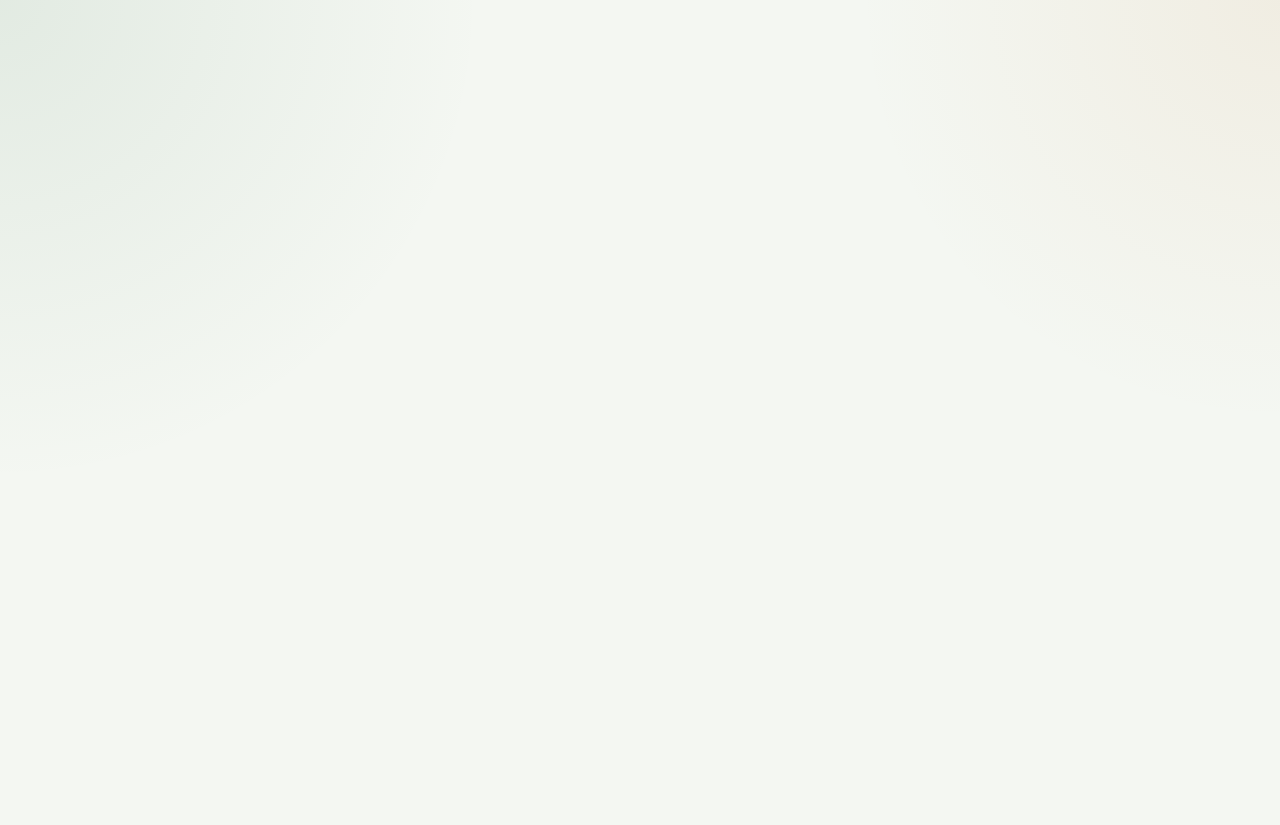
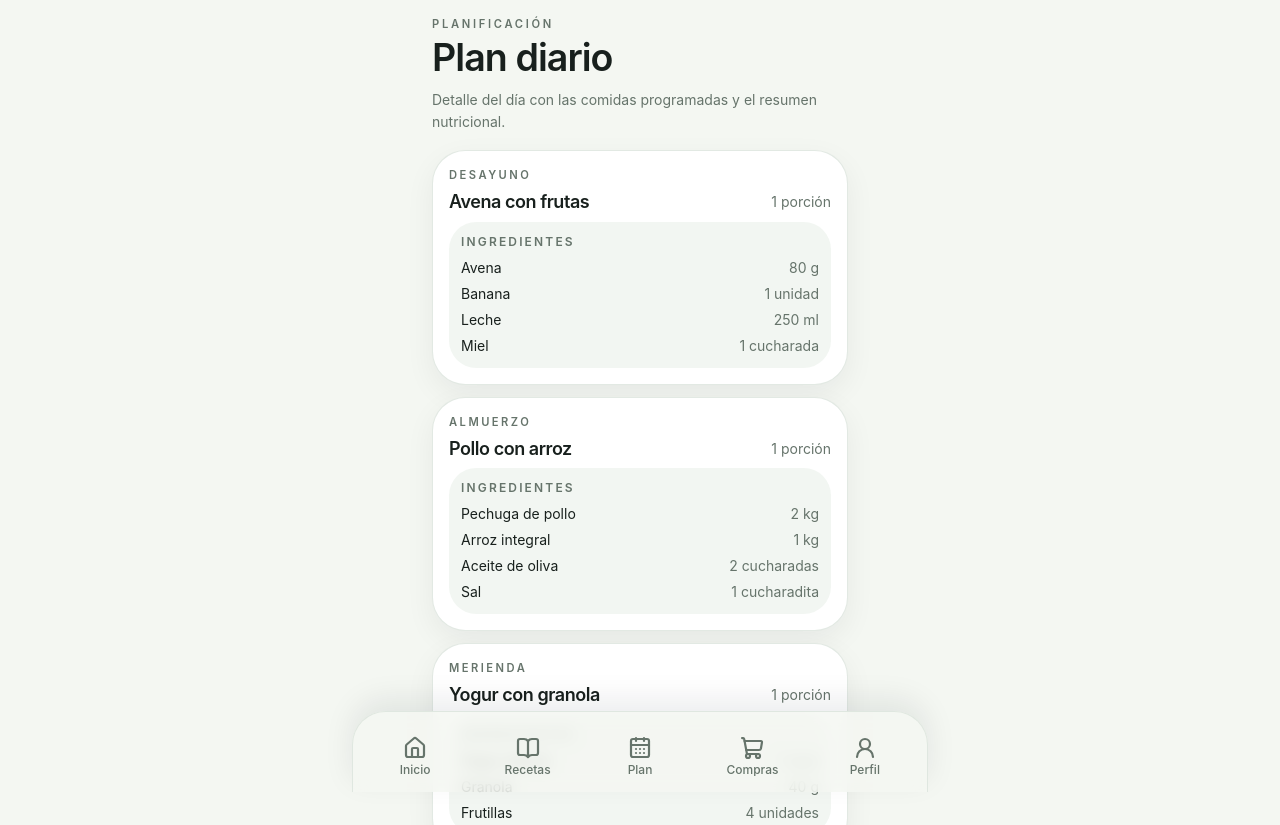
Before and after one commit to Enri3/nutriapp, a React (Vite) app: page /plan_diario in a window 1280 px wide. Before the commit this address had no page. Shown: the top 825 px of the page. Before the commit the page ends 800 px from the top, so only its background shows below. Built offline with nearby package versions, Linux system fonts and the light colour scheme.

Commit message:
plan diario y semanal actualizados

```diff
--- a/src/components/planificacion/comida_card.tsx
+++ b/src/components/planificacion/comida_card.tsx
@@ -23,19 +23,19 @@ export default function TarjetaComida({
 }: TarjetaComidaProps) {
   return (
     <Link to={`/recetas/${receta_id}`}>
-      <Card size="sm" className="border-border/70 shadow-[0_10px_30px_rgba(15,23,42,0.06)]">
-        <CardContent className="space-y-3 p-4">
+      <Card size="sm" className="mt-3 p-4 border-border/70 shadow-[0_10px_30px_rgba(15,23,42,0.06)]">
+        <CardContent className="space-y-2 p-0">
           <p className="text-[0.7rem] font-semibold uppercase tracking-[0.22em] text-muted-foreground">
             {tipoComida}
           </p>
-
-          <h3 className="text-lg font-semibold leading-tight text-balance">
-            {nombreReceta}
-          </h3>
-
-          <p className="text-sm text-muted-foreground">
-            {porciones} porciones
-          </p>
+          <div className="flex items-center justify-between gap-3">
+            <h3 className="text-lg font-semibold leading-tight text-balance">
+              {nombreReceta}
+            </h3>
+            <p className="text-sm text-muted-foreground">
+              {porciones} {porciones === 1 ? "porción" : "porciones"}
+            </p>
+          </div>
 
           <div className="space-y-2 rounded-2xl bg-muted/60 p-3">
             <p className="text-xs font-semibold uppercase tracking-[0.18em] text-muted-foreground">
--- /dev/null
+++ b/src/components/recetas/alternatias.tsx
@@ -0,0 +1,32 @@
+import { Link } from "react-router-dom";
+
+interface AlternativaReceta {
+  id: number;
+  nombre: string;
+}
+
+interface AlternativasRecetaProps {
+  recetas: AlternativaReceta[];
+}
+
+export default function AlternativasReceta({
+  recetas,
+}: AlternativasRecetaProps) {
+  return (
+    <div className="space-y-2">
+      {recetas.map((receta) => (
+        <Link
+          key={receta.id}
+          to={`/recetas/${receta.id}`}
+          className="flex items-center justify-between rounded-lg border border-border/60 px-4 py-3 transition-colors hover:bg-muted/50"
+        >
+          <span>{receta.nombre}</span>
+
+          <span className="text-muted-foreground">
+            →
+          </span>
+        </Link>
+      ))}
+    </div>
+  );
+}
--- a/src/components/ui/accordion.tsx
+++ b/src/components/ui/accordion.tsx
@@ -33,7 +33,7 @@ function AccordionTrigger({
       <AccordionPrimitive.Trigger
         data-slot="accordion-trigger"
         className={cn(
-          "group/accordion-trigger relative flex flex-1 items-start justify-between rounded-md border border-transparent py-4 text-left text-sm font-medium transition-all outline-none hover:underline focus-visible:border-ring focus-visible:ring-3 focus-visible:ring-ring/50 focus-visible:after:border-ring aria-disabled:pointer-events-none aria-disabled:opacity-50 **:data-[slot=accordion-trigger-icon]:ml-auto **:data-[slot=accordion-trigger-icon]:size-4 **:data-[slot=accordion-trigger-icon]:text-muted-foreground",
+          "group/accordion-trigger relative flex flex-1 items-start justify-between rounded-md border border-transparent py-4 text-left text-sm font-medium transition-all outline-none focus-visible:border-ring focus-visible:ring-3 focus-visible:ring-ring/50 focus-visible:after:border-ring aria-disabled:pointer-events-none aria-disabled:opacity-50 **:data-[slot=accordion-trigger-icon]:ml-auto **:data-[slot=accordion-trigger-icon]:size-4 **:data-[slot=accordion-trigger-icon]:text-muted-foreground",
           className
         )}
         {...props}
@@ -59,7 +59,7 @@ function AccordionContent({
     >
       <div
         className={cn(
-          "h-(--accordion-panel-height) pt-0 pb-4 data-ending-style:h-0 data-starting-style:h-0 [&_a]:underline [&_a]:underline-offset-3 [&_a]:hover:text-foreground [&_p:not(:last-child)]:mb-4",
+          "h-(--accordion-panel-height) pt-0 pb-4 data-ending-style:h-0 data-starting-style:h-0 [&_p:not(:last-child)]:mb-4",
           className
         )}
       >
--- a/src/mocks/plan_diario.mock.ts
+++ b/src/mocks/plan_diario.mock.ts
@@ -40,3 +40,65 @@ export const comidas_dia_mock = [
     ingredientes: recetaMock2.ingredientes,
   },
 ];
+
+export const comidas_dia_mock2 = [
+  {
+    receta_id: 1,
+    tipo_comida: "Desayuno",
+    nombre_receta: "Avena con frutas",
+    porciones: 1,
+    ingredientes: [
+      { nombre: "Avena", cantidad: 80, unidad: "g" },
+      { nombre: "Banana", cantidad: 1, unidad: "unidad" },
+      { nombre: "Leche", cantidad: 250, unidad: "ml" },
+      { nombre: "Miel", cantidad: 1, unidad: "cucharada" },
+    ],
+  },
+  {
+    receta_id: 2,
+    tipo_comida: recetaMock1.categoria,
+    nombre_receta: recetaMock1.nombre,
+    porciones: 1,
+    ingredientes: recetaMock1.ingredientes,
+  },
+  {
+    receta_id: 3,
+    tipo_comida: "Merienda",
+    nombre_receta: "Yogur con granola",
+    porciones: 1,
+    ingredientes: [
+      { nombre: "Yogur natural", cantidad: 1, unidad: "vaso" },
+      { nombre: "Granola", cantidad: 40, unidad: "g" },
+      { nombre: "Frutillas", cantidad: 4, unidad: "unidades" },
+    ],
+  },
+];
+
+export const comidas_dia_mock3 = [
+  {
+    receta_id: 1,
+    tipo_comida: "Desayuno",
+    nombre_receta: "Avena con frutas",
+    porciones: 1,
+    ingredientes: [
+      { nombre: "Avena", cantidad: 80, unidad: "g" },
+      { nombre: "Banana", cantidad: 1, unidad: "unidad" },
+      { nombre: "Leche", cantidad: 250, unidad: "ml" },
+      { nombre: "Miel", cantidad: 1, unidad: "cucharada" },
+    ],
+  },
+  {
+    receta_id: 2,
+    tipo_comida: recetaMock1.categoria,
+    nombre_receta: recetaMock1.nombre,
+    porciones: 1,
+    ingredientes: recetaMock1.ingredientes,
+  },
+  {
+    receta_id: 3,
+    tipo_comida: recetaMock2.categoria,
+    nombre_receta: recetaMock2.nombre,
+    porciones: 1,
+    ingredientes: recetaMock2.ingredientes,
+  },
+];
--- a/src/mocks/planificacion.mock.ts
+++ b/src/mocks/planificacion.mock.ts
@@ -1,4 +1,4 @@
-import { comidas_dia_mock } from "@/mocks/plan_diario.mock";
+import { comidas_dia_mock, comidas_dia_mock2, comidas_dia_mock3 } from "@/mocks/plan_diario.mock";
 
 export const semana_mock = [
   {
@@ -14,7 +14,7 @@ export const semana_mock = [
   {
     dia: "Miércoles",
     cantidad_comidas: 3,
-    comidas: comidas_dia_mock,
+    comidas: comidas_dia_mock2,
   },
   {
     dia: "Jueves",
@@ -29,7 +29,7 @@ export const semana_mock = [
   {
     dia: "Sábado",
     cantidad_comidas: 3,
-    comidas: comidas_dia_mock,
+    comidas: comidas_dia_mock3,
   },
   {
     dia: "Domingo",
--- a/src/mocks/recetas.mock.ts
+++ b/src/mocks/recetas.mock.ts
@@ -13,6 +13,27 @@ export const recetasMock = [
     tiempoPreparacion: 15,
     dificultad: "Fácil",
   },
+  {
+    id: 3,
+    nombre: "Sopa de verduras",
+    categoria: "Almuerzo",
+    tiempoPreparacion: 30,
+    dificultad: "Fácil",
+  },
+  {
+    id: 4,
+    nombre: "Tacos de pescado",
+    categoria: "Cena",
+    tiempoPreparacion: 20,
+    dificultad: "Fácil",
+  },
+  {
+    id: 5,
+    nombre: "Pasta al pesto",
+    categoria: "Almuerzo",
+    tiempoPreparacion: 25,
+    dificultad: "Fácil",
+  }
 ];
 
 export const recetaMock1 = {
--- a/src/pages/inicio/inicio_page.tsx
+++ b/src/pages/inicio/inicio_page.tsx
@@ -44,6 +44,7 @@ export default function InicioPage() {
           </div>
 
           <ComidaCard
+            receta_id={comidas_dia_mock[1].receta_id}
             tipoComida={comidas_dia_mock[1].tipo_comida}
             nombreReceta={comidas_dia_mock[1].nombre_receta}
             porciones={comidas_dia_mock[1].porciones}
--- a/src/pages/planificacion/plan_semanal_page.tsx
+++ b/src/pages/planificacion/plan_semanal_page.tsx
@@ -3,6 +3,8 @@ import { Link } from "react-router-dom";
 import DiaCard from "@/components/planificacion/dia_card";
 import EncabezadoPagina from "@/components/headers/page_header";
 import { semana_mock } from "@/mocks/planificacion.mock";
+import { Accordion, AccordionContent, AccordionItem, AccordionTrigger } from "@/components/ui/accordion";
+import { Card } from "@/components/ui/card";
 
 export default function PlanSemanalPage() {
   return (
@@ -18,22 +20,42 @@ export default function PlanSemanalPage() {
         }
       />
 
-      <section className="grid gap-3">
+      <section className="space-y-3">
         {semana_mock.map((dia) => (
-          <Link
-            key={dia.dia}
-            to="/plan_diario"
-            state={{ dia, comidaDia: dia.comidas }}
-            className="block"
-          >
-            <DiaCard
-              dia={dia.dia}
-              cantidad_comidas={dia.cantidad_comidas}
-              comidas={dia.comidas}
-            />
-          </Link>
-        ))}
-      </section>
+        <Card key={dia.dia} className="border-border/70 shadow-[0_10px_30px_rgba(15,23,42,0.06)] mt-3 p-4 py-0">
+          <Accordion      >
+            <AccordionItem value={dia.dia}>
+              <AccordionTrigger className="flex items-center py-4 justify-between gap-3">
+                <h3 className="text-base font-semibold">
+                  {dia.dia}
+                </h3>
+
+                <span className="rounded-full bg-primary/10 px-3 text-xs font-medium text-primary">
+                  {dia.cantidad_comidas}
+                </span>
+              </AccordionTrigger>
+
+              <AccordionContent className="px-4 py-0">
+                <p className="text-xs font-semibold uppercase tracking-[0.18em] text-muted-foreground">
+                  Comidas
+                </p>
+                <Link key={dia.dia} to="/plan_diario" state={{ dia, comidaDia: dia.comidas }} className="block">
+                <ul className="mt-3 space-y-1.5 text-sm text-muted-foreground">
+                  {dia.comidas.slice(0, 4).map((comida) => (
+                    <li key={comida.tipo_comida} className="flex items-center justify-between gap-3 mb-1.5">
+                      <span className="truncate">{comida.tipo_comida}</span>
+                      <span className="truncate text-right text-foreground">{comida.nombre_receta ? comida.nombre_receta : "Sin receta"}</span>
+                    </li>
+                  ))}
+                </ul>
+              </Link>
+              </AccordionContent>
+            </AccordionItem>
+          </Accordion>
+        </Card>
+  ))}
+</section>
+
     </div>
   );
 }
--- a/src/pages/recetas/detalle_receta_page.tsx
+++ b/src/pages/recetas/detalle_receta_page.tsx
@@ -8,7 +8,9 @@ import { Card, CardContent } from "@/components/ui/card";
 import { Accordion, AccordionContent, AccordionItem, AccordionTrigger } from "@/components/ui/accordion";
 
 import { detalle_receta_mock } from "@/mocks/detalle_receta.mock";
+import { recetasMock } from "@/mocks/recetas.mock";
 import ClasificacionesReceta from "@/components/recetas/clasificacion";
+import AlternativasReceta from "@/components/recetas/alternatias";
 
 export default function DetalleRecetaPage() {
   const receta = detalle_receta_mock;
@@ -29,14 +31,7 @@ export default function DetalleRecetaPage() {
 
       <Card>
         <CardContent className="p-0">
-          <Accordion
-            multiple
-            defaultValue={[
-              "ingredientes",
-              "preparacion",
-            ]}
-            className="w-full px-4"
-          >
+          <Accordion multiple className="w-full px-4">
             <AccordionItem value="ingredientes">
               <AccordionTrigger>
                 Ingredientes
@@ -44,16 +39,13 @@ export default function DetalleRecetaPage() {
 
               <AccordionContent>
                 <div className="space-y-2">
-                  {receta.ingredientes.map(
-                    (ingrediente) => (
-                      <IngredienteItem
+                  {receta.ingredientes.map((ingrediente) =>
+                  (<IngredienteItem
                         key={ingrediente.nombre}
                         nombre={ingrediente.nombre}
                         cantidad={ingrediente.cantidad}
                         unidad={ingrediente.unidad}
-                      />
-                    )
-                  )}
+                    />))}
                 </div>
               </AccordionContent>
             </AccordionItem>
@@ -65,15 +57,7 @@ export default function DetalleRecetaPage() {
 
               <AccordionContent>
                 <div className="space-y-3">
-                  {receta.pasos.map(
-                    (paso, index) => (
-                      <PasoReceta
-                        key={index}
-                        numero={index + 1}
-                        descripcion={paso}
-                      />
-                    )
-                  )}
+                  {receta.pasos.map((paso, index) => (<PasoReceta key={index} numero={index + 1} descripcion={paso}/>))}
                 </div>
               </AccordionContent>
             </AccordionItem>
@@ -92,6 +76,16 @@ export default function DetalleRecetaPage() {
                 />
               </AccordionContent>
             </AccordionItem>
+
+            <AccordionItem value="alternativas">
+              <AccordionTrigger>
+                Alternativas
+              </AccordionTrigger>
+              <AccordionContent>
+                <AlternativasReceta recetas={recetasMock} />
+              </AccordionContent>
+            </AccordionItem>
+
           </Accordion>
         </CardContent>
       </Card>
--- a/src/routes/index.tsx
+++ b/src/routes/index.tsx
@@ -33,6 +33,7 @@ export default function AppRoutes() {
           <Route path="/compras" element={<ListaComprasPage />} />
           <Route path="/perfil" element={<PerfilPage />} />
           <Route path="/inicio" element={<PlanDiarioPage />} />
+          <Route path="/plan_diario" element={<PlanDiarioPage />} />
           <Route path="/recetas/:id" element={<DetalleRecetaPage />} />
         </Route>
       </Routes>
```
Also changed, not shown: 1 other file (tests, documents, lock files or other folders).
